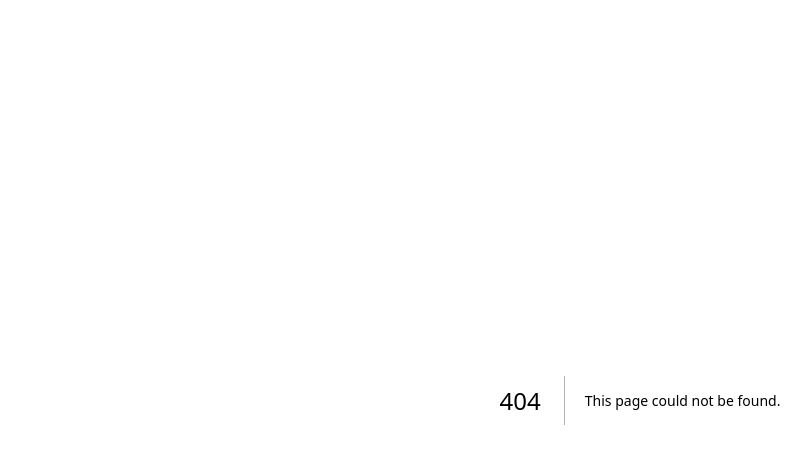
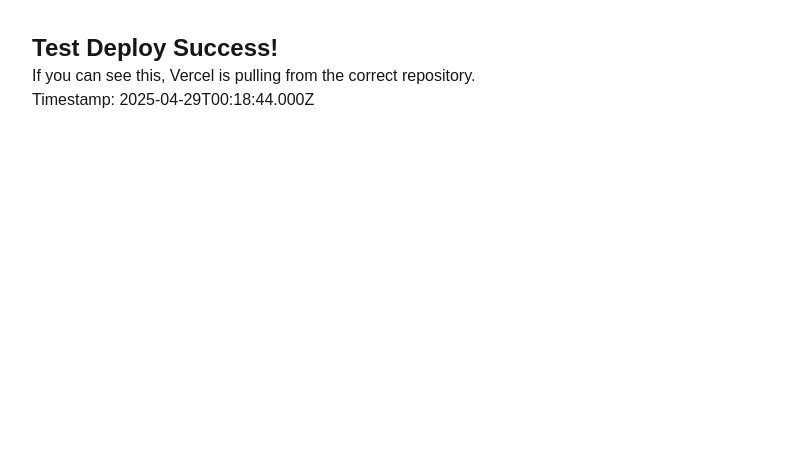
Before and after one commit to williamgki/debate-arena, a Next.js app: page /test-deploy in a window 1280 px wide. Before the commit this address had no page. Shown: the top 464 px of the page, without its empty margins (0-811 px from the left). Built offline with nearby package versions, Linux system fonts and the light colour scheme.

Commit message:
Add test deployment page to verify Vercel connection

```diff
--- /dev/null
+++ b/src/app/test-deploy/page.tsx
@@ -0,0 +1,9 @@
+export default function TestDeploy() {
+  return (
+    <div className="p-8">
+      <h1 className="text-2xl font-bold">Test Deploy Success!</h1>
+      <p>If you can see this, Vercel is pulling from the correct repository.</p>
+      <p>Timestamp: {new Date().toISOString()}</p>
+    </div>
+  );
+}
```
